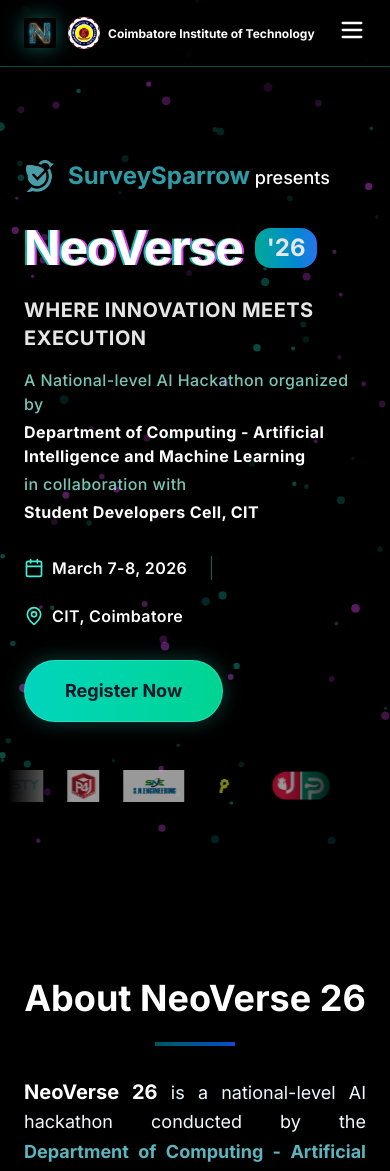
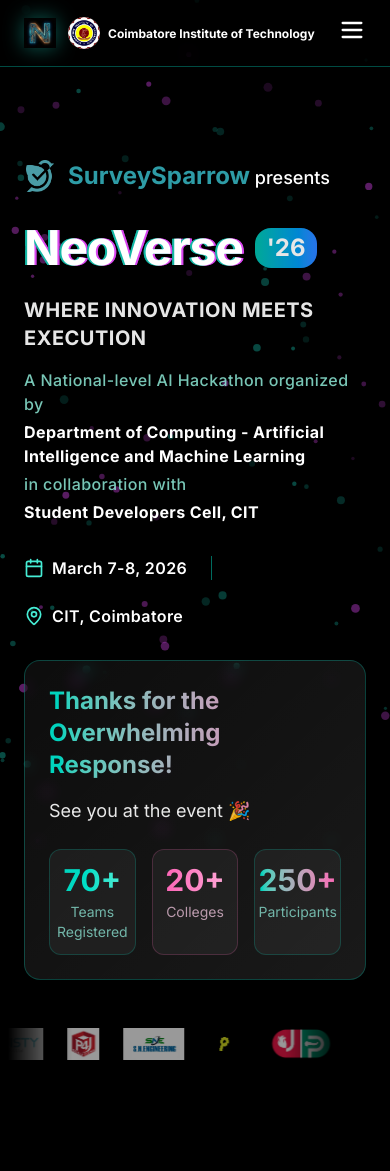
Before and after one commit to BHOOSHITHA/neoverse_26, a React (Vite) app: page / in a window 390 px wide. Shown: the top 1171 px of the page. Built offline with nearby package versions, Linux system fonts and the light colour scheme.

Commit message:
updated frontpage

```diff
--- a/src/components/HeroSection.tsx
+++ b/src/components/HeroSection.tsx
@@ -104,14 +104,44 @@
             </div>
           </div>
 
-          {/* CTA Button */}
-          <div>
-            <button
-              onClick={() => window.open('https://unstop.com/p/neoverse-26-coimbatore-institute-of-technology-cit-coimbatore-1643646', '_blank')}
-              className="bg-gradient-to-r from-teal-400 to-emerald-400 text-gray-900 font-bold px-10 py-4 text-lg rounded-full hover:scale-105 transition-all shadow-[0_0_20px_rgba(45,212,191,0.3)] hover:shadow-[0_0_30px_rgba(45,212,191,0.5)] border border-teal-300/50"
-            >
-              Register Now
-            </button>
+          {/* Registration Closed Message */}
+          <div className="bg-gradient-to-br from-white/5 to-white/10 backdrop-blur-sm rounded-2xl p-6 border border-teal-500/30 hover:border-pink-500/40 transition-all duration-300">
+            <h3 className="text-2xl md:text-3xl font-bold text-transparent bg-gradient-to-r from-teal-400 to-pink-400 bg-clip-text mb-4">
+              Thanks for the Overwhelming Response!
+            </h3>
+            <p className="text-lg text-white/90 mb-6">
+              See you at the event 🎉
+            </p>
+
+            {/* Statistics */}
+            <div className="grid grid-cols-3 gap-4">
+              <div className="flex flex-col items-center p-3 bg-white/5 rounded-xl border border-teal-400/20">
+                <div className="text-3xl font-bold text-transparent bg-gradient-to-r from-teal-400 to-teal-300 bg-clip-text">
+                  70+
+                </div>
+                <div className="text-sm text-teal-200/70 mt-1 text-center">
+                  Teams Registered
+                </div>
+              </div>
+
+              <div className="flex flex-col items-center p-3 bg-white/5 rounded-xl border border-pink-400/20">
+                <div className="text-3xl font-bold text-transparent bg-gradient-to-r from-pink-400 to-pink-300 bg-clip-text">
+                  20+
+                </div>
+                <div className="text-sm text-pink-200/70 mt-1 text-center">
+                  Colleges
+                </div>
+              </div>
+
+              <div className="flex flex-col items-center p-3 bg-white/5 rounded-xl border border-teal-400/20">
+                <div className="text-3xl font-bold text-transparent bg-gradient-to-r from-teal-400 to-pink-400 bg-clip-text">
+                  250+
+                </div>
+                <div className="text-sm text-teal-200/70 mt-1 text-center">
+                  Participants
+                </div>
+              </div>
+            </div>
           </div>
 
           {/* Moving Sponsor Carousel */}
```
